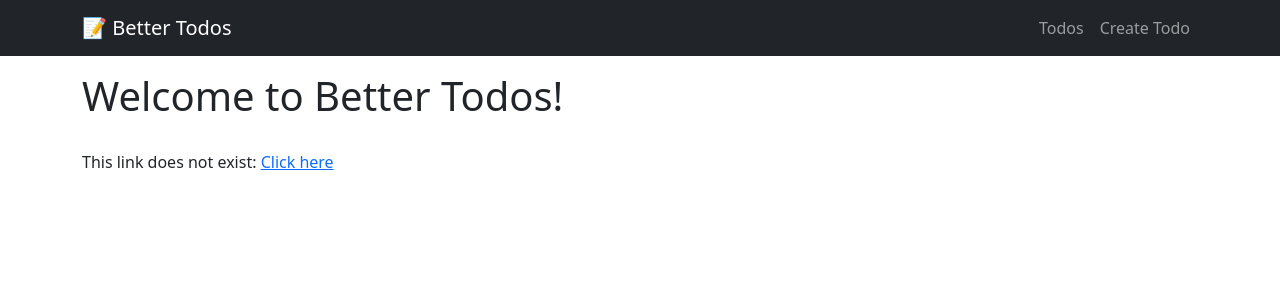
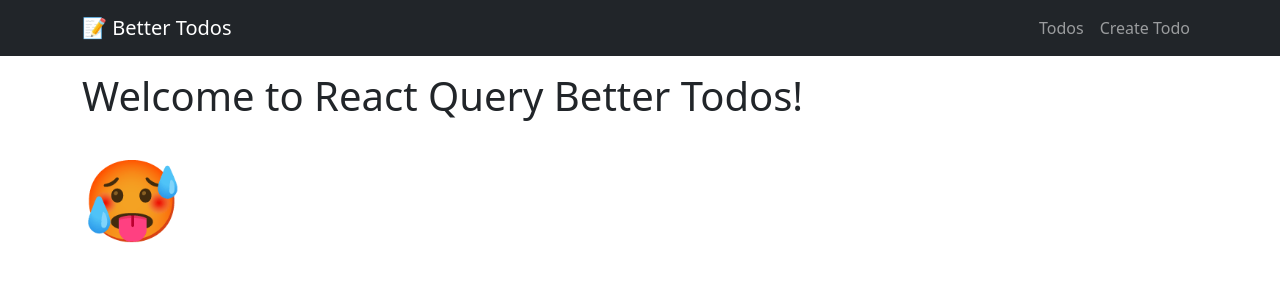
Before and after one commit to drblue/fed21-javascript-2, a React (Create React App) app in the folder 03-todos-react-query/: page / in a window 1280 px wide. Shown: the top 300 px of the page. Built offline with nearby package versions, Linux system fonts and the light colour scheme.

Commit message:
Made HomePage prettier.

```diff
--- a/03-todos-react-query/src/pages/HomePage.jsx
+++ b/03-todos-react-query/src/pages/HomePage.jsx
@@ -3,9 +3,9 @@ import { Link } from 'react-router-dom'
 const HomePage = () => {
 	return (
 		<>
-			<h1>Welcome to Better Todos!</h1>
+			<h1>Welcome to React Query Better Todos!</h1>
 
-			<p>This link does not exist: <Link to="/not-found">Click here</Link></p>
+			<p className="display-1">🥵</p>
 		</>
 	)
 }
```
